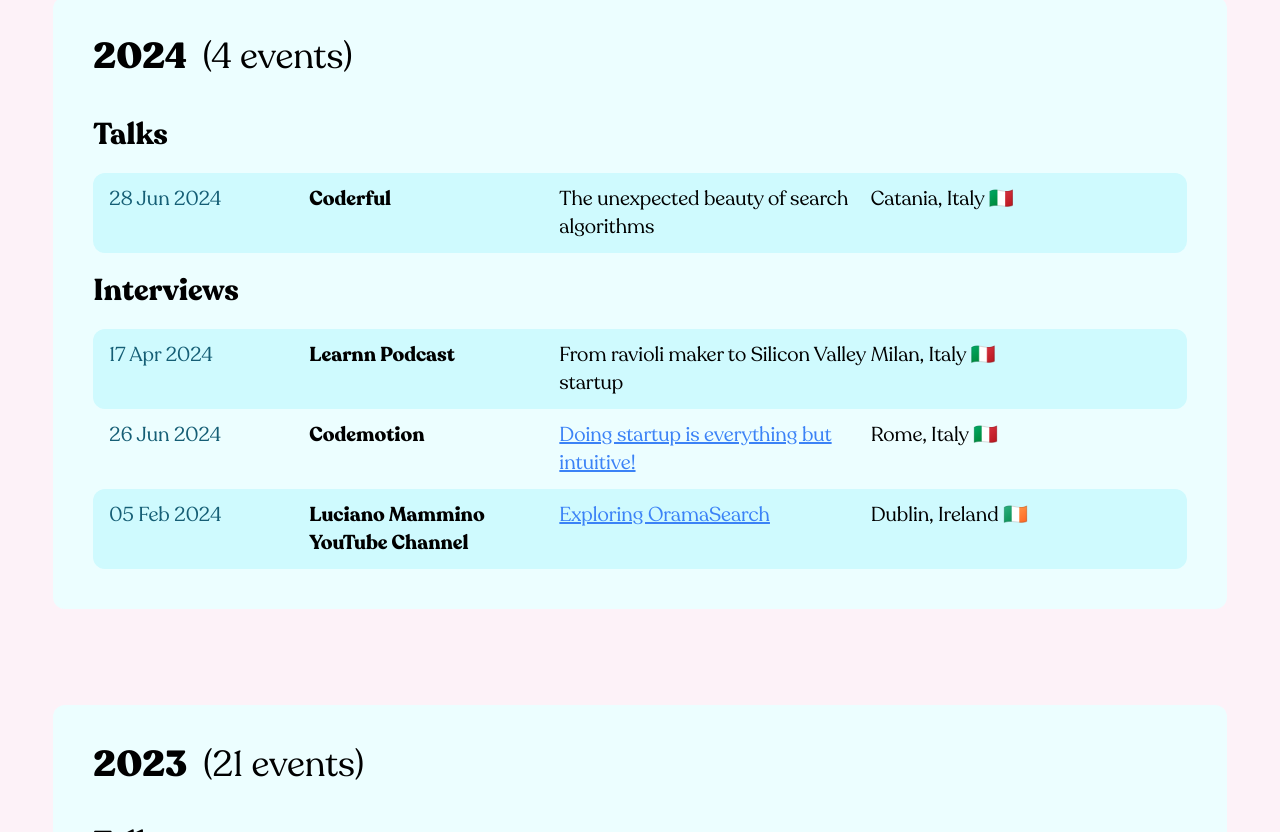
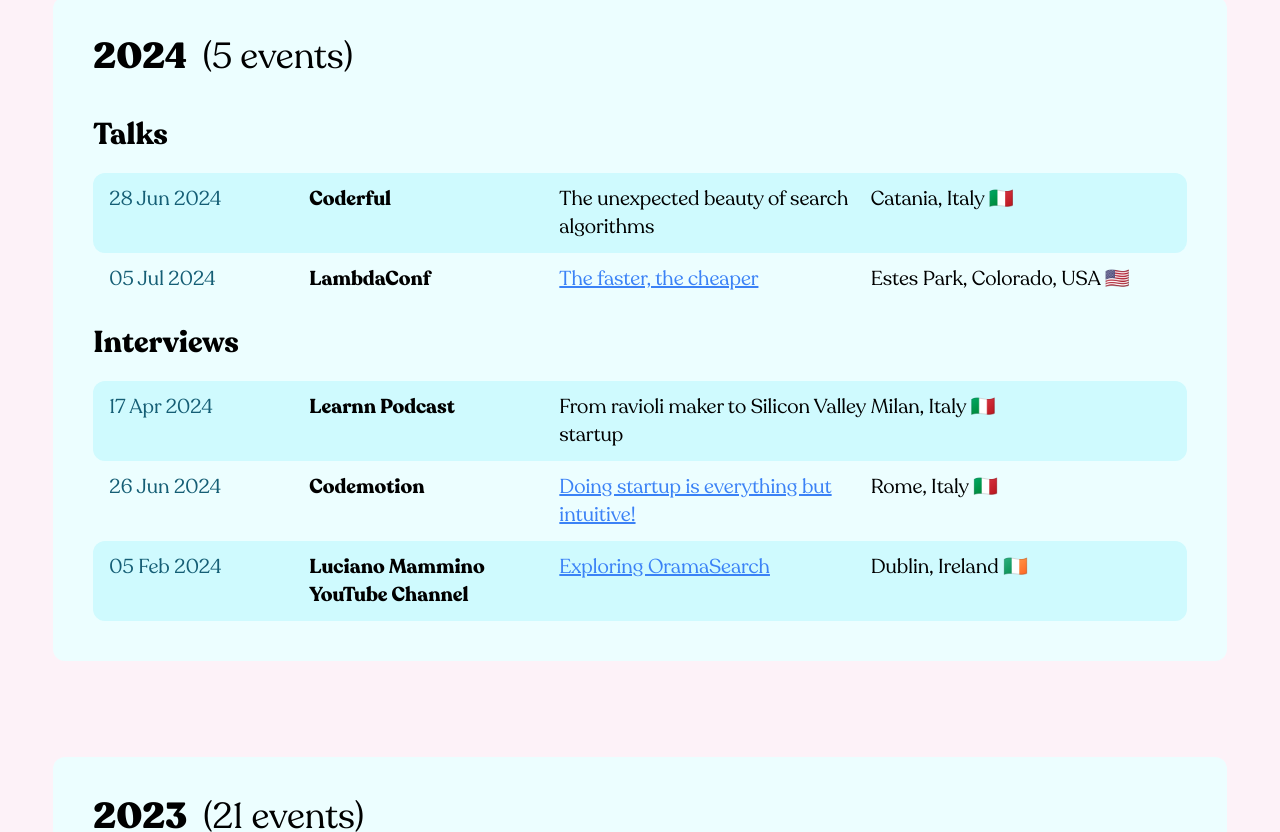
Before and after one commit to micheleriva/personal-website, a Next.js app: page /talks in a window 1280 px wide. Shown: the part 1023-1855 px from the top of the page. Built offline with nearby package versions, Linux system fonts and the light colour scheme.

Commit message:
Update events.js

```diff
--- a/data/events.js
+++ b/data/events.js
@@ -1061,6 +1061,18 @@ export default [
     mode: "remote",
   },
   {
+    date: new Date(2024, 6, 5),
+    event: "LambdaConf",
+    city: "Estes Park, Colorado",
+    country: "USA",
+    emoji: "🇺🇸",
+    title: "The faster, the cheaper",
+    url: "https://www.youtube.com/watch?v=Sqq7EoXzEkM",
+    language: "english",
+    type: "talk",
+    mode: "in-person",
+  },
+  {
     date: new Date(2024, 5, 28),
     event: "Coderful",
     city: "Catania",
```
